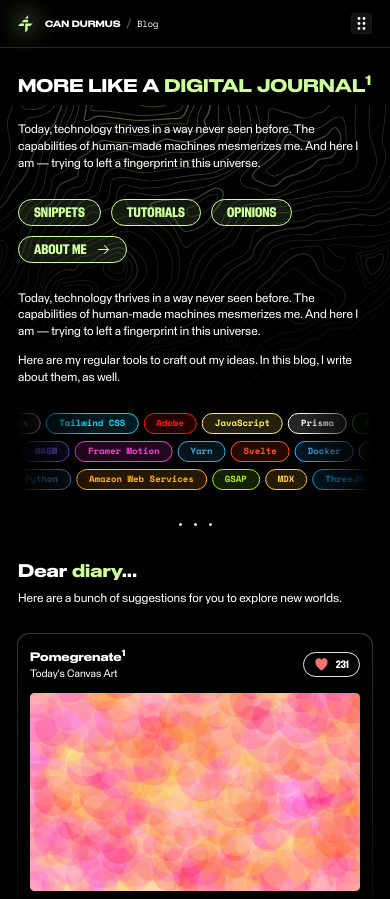
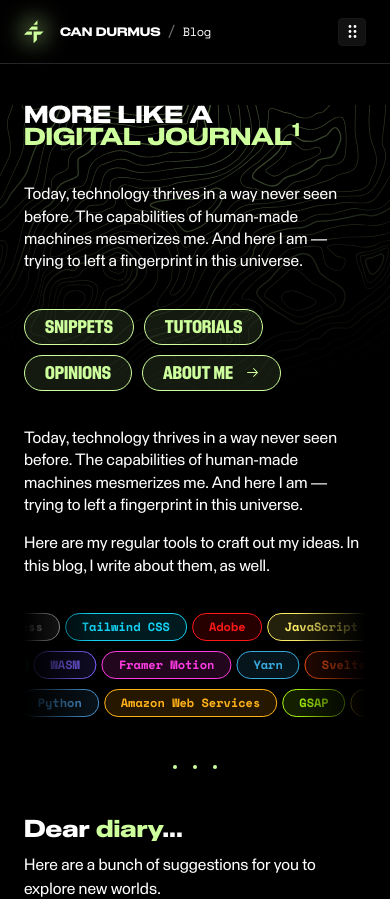
Before and after one commit to XenoverseUp/mcan-blog, a Next.js app: page / in a window 390 px wide. Shown: the top 899 px of the page. Built offline with nearby package versions, Linux system fonts and the light colour scheme.

Commit message:
test: chip slider testing on safari mobile

```diff
--- a/app/style/globals.css
+++ b/app/style/globals.css
@@ -8,7 +8,7 @@
   }
 
   :root {
-    font-size: 12px !important;
+    font-size: 16px !important;
   }
 
   html {
--- a/components/composed/Home/ChipSlider.jsx
+++ b/components/composed/Home/ChipSlider.jsx
@@ -11,7 +11,7 @@ const ChipSlider = ({ chips }) => {
   const refs = useRef([])
   const animations = []
   const gapX = 5
-  const gapY = 7
+  const gapY = 6
 
   useLayoutEffect(() => {
     gsap.fromTo(
@@ -64,7 +64,7 @@ const ChipSlider = ({ chips }) => {
           ref={instance => refs.current.push(instance)}
           key={`chipset-${i}`}
           style={{ "--gap-x": `${gapX}px` }}
-          className={clsx("relative flex w-fit gap-[var(--gap-x)]")}
+          className={clsx("relative flex h-8 w-fit gap-[var(--gap-x)]")}
           onMouseOver={() =>
             gsap.to(animations.at(i), {
               timeScale: 0.2,
```
